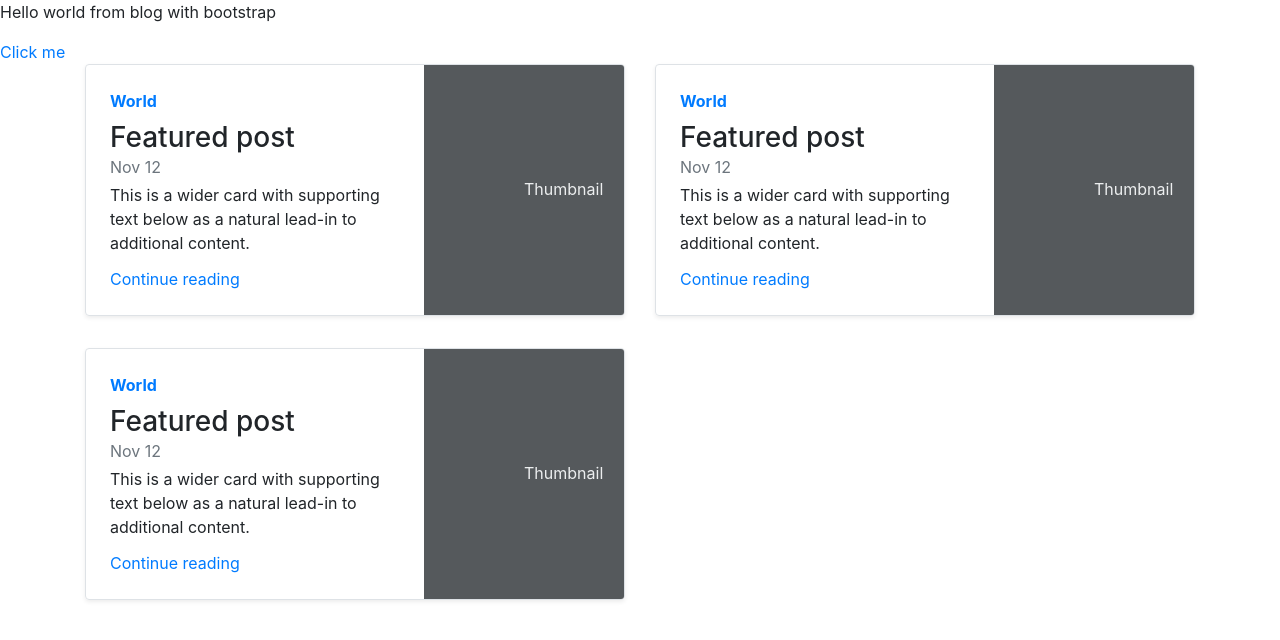
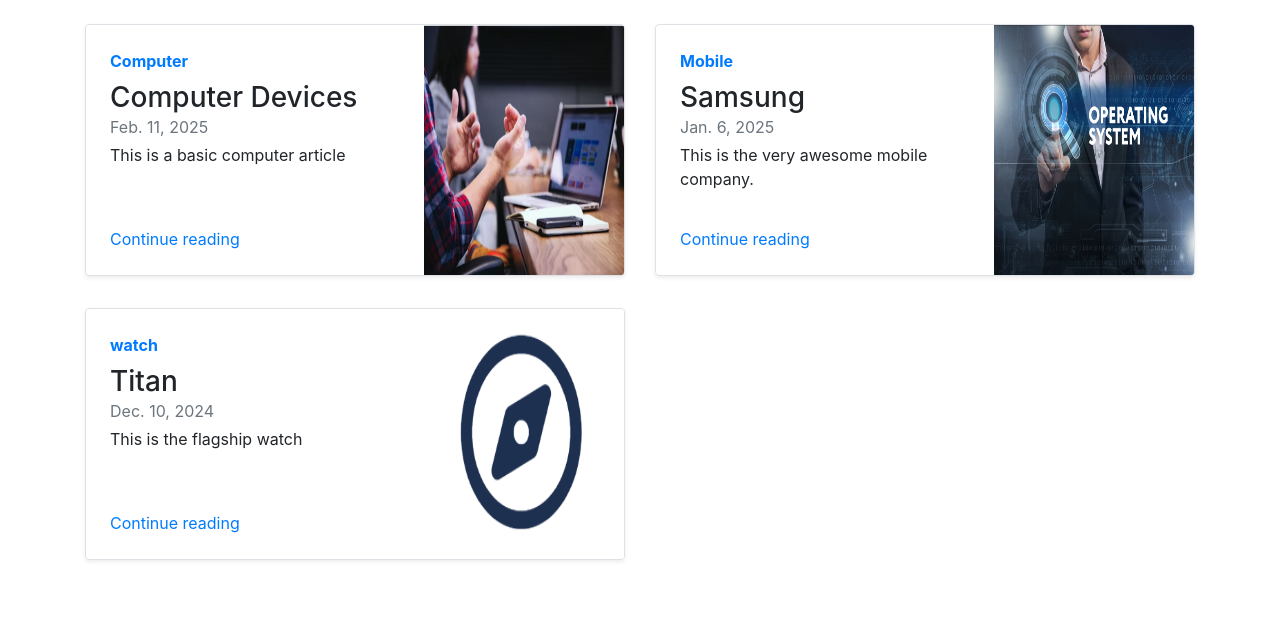
Before and after one commit to adityakashyap5047/django-cwh, a Django app: page /blog/ in a window 1280 px wide. Shown: the part 56-696 px from the top of the page. Run offline with Django 5.2, Linux system fonts and the light colour scheme; data comes from the database, SQL or seed files in the repository; some libraries are stand-ins or nearby versions.

Commit message:
update blog index template to display dynamic post content and improve layout

```diff
--- a/second_site/blog/templates/blog/index.html
+++ b/second_site/blog/templates/blog/index.html
@@ -1,24 +1,20 @@
 {% extends 'blog/basic.html' %}
 {% block body %}
 
-    <p>Hello world from blog with bootstrap</p>
-    {% load static %}
-    <a href="{% static 'blog/mystatic.txt' %}">Click me</a>
-
-    <div class="container">
+    <div class="container my-4">
         <div class="row mb-2">
         {% for item in myposts %}
             <div class="col-md-6">
                 <div class="row no-gutters border rounded overflow-hidden flex-md-row mb-4 shadow-sm h-md-250 position-relative">
                 <div class="col p-4 d-flex flex-column position-static">
-                    <strong class="d-inline-block mb-2 text-primary">World</strong>
-                    <h3 class="mb-0">Featured post</h3>
-                    <div class="mb-1 text-muted">Nov 12</div>
-                    <p class="card-text mb-auto">This is a wider card with supporting text below as a natural lead-in to additional content.</p>
-                    <a href="#" class="stretched-link">Continue reading</a>
+                    <strong class="d-inline-block mb-2 text-primary">{{item.title}}</strong>
+                    <h3 class="mb-0">{{item.head0}}</h3>
+                    <div class="mb-1 text-muted">{{item.pub_date}}</div>
+                    <p class="card-text mb-auto">{{item.chead0}}</p>
+                    <a href="/blog/blogpost/{{item.post_id}}" class="stretched-link">Continue reading</a>
                 </div>
                 <div class="col-auto d-none d-lg-block">
-                    <svg class="bd-placeholder-img" width="200" height="250" xmlns="http://www.w3.org/2000/svg" preserveAspectRatio="xMidYMid slice" focusable="false" role="img" aria-label="Placeholder: Thumbnail"><title>Placeholder</title><rect width="100%" height="100%" fill="#55595c"></rect><text x="50%" y="50%" fill="#eceeef" dy=".3em">Thumbnail</text></svg>
+                    <img src="/media/{{item.thumbnail}}" alt="thumbnail" class="bd-placeholder-img" width="200" height="250" aria-label="Placeholder: Thumbnail"/>
                 </div>
                 </div>
             </div>
--- a/second_site/second_site/settings.py
+++ b/second_site/second_site/settings.py
@@ -39,7 +39,7 @@ INSTALLED_APPS = [
     'django.contrib.messages',
     'django.contrib.staticfiles',
     'shop.apps.ShopConfig',
-    'blog',
+    'blog.apps.BlogConfig',
 ]
 
 MIDDLEWARE = [
```
